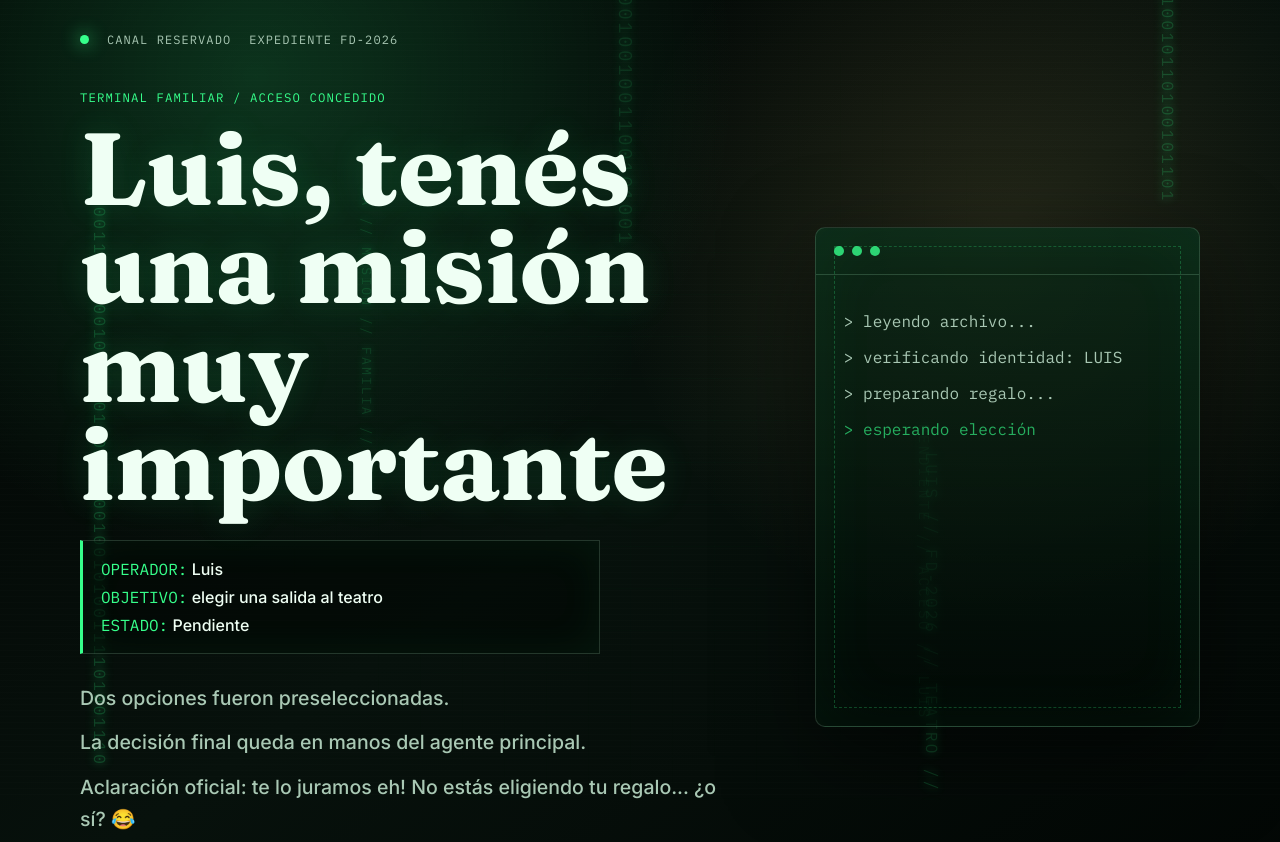
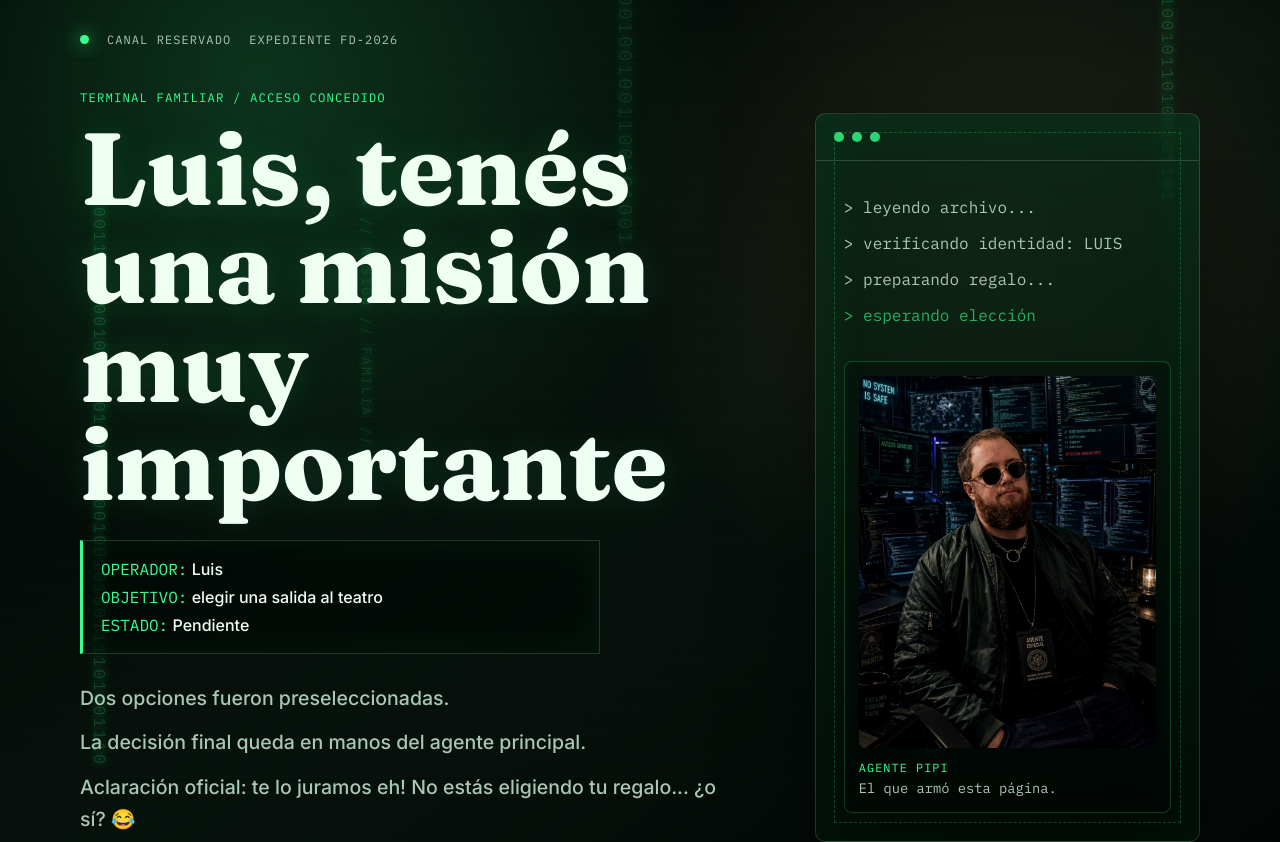
Before and after one commit to FrancoArcidiacone/gift-selector, a plain HTML site: page index.html in a window 1280 px wide. Shown: the top 842 px of the page. Drawn offline with Linux system fonts and the light colour scheme.

Commit message:
Add Agente Pipi portrait

```diff
--- a/index.html
+++ b/index.html
@@ -65,6 +65,13 @@
               <p>&gt; verificando identidad: LUIS</p>
               <p>&gt; preparando regalo...</p>
               <p class="blink">&gt; esperando elección</p>
+            </div>
+            <div class="terminal-creator">
+              <img src="assets/photos/pipi-agent.jpg" alt="Agente Pipi, el que armó esta página">
+              <div class="terminal-creator-copy">
+                <p class="mono">Agente Pipi</p>
+                <p>El que armó esta página.</p>
+              </div>
             </div>
           </div>
         </div>
--- a/styles.css
+++ b/styles.css
@@ -364,6 +364,47 @@ a:focus-visible {
 
 .terminal-lines p {
   margin: 0;
+}
+
+.terminal-creator {
+  position: relative;
+  z-index: 1;
+  display: grid;
+  gap: 12px;
+  margin: 0 28px 28px;
+  padding: 14px;
+  border: 1px solid rgba(54, 255, 139, 0.22);
+  border-radius: 8px;
+  background: rgba(0, 0, 0, 0.26);
+}
+
+.terminal-creator img {
+  display: block;
+  width: 100%;
+  max-width: 100%;
+  aspect-ratio: 4 / 5;
+  object-fit: cover;
+  border-radius: 6px;
+  filter: saturate(0.98) contrast(1.02) brightness(0.95);
+}
+
+.terminal-creator-copy {
+  display: grid;
+  gap: 4px;
+}
+
+.terminal-creator-copy .mono {
+  margin: 0;
+  color: var(--green);
+  font-size: 0.74rem;
+}
+
+.terminal-creator-copy p:last-child {
+  margin: 0;
+  color: var(--muted);
+  font-family: "IBM Plex Mono", monospace;
+  font-size: 0.86rem;
+  line-height: 1.4;
 }
 
 .password-box {
@@ -882,6 +923,10 @@ dd {
     min-height: 280px;
   }
 
+  .terminal-creator {
+    margin: 0 18px 18px;
+  }
+
   .gift-card {
     min-height: auto;
   }
```
Also changed, not shown: assets/photos/pipi-agent.jpg (added).
